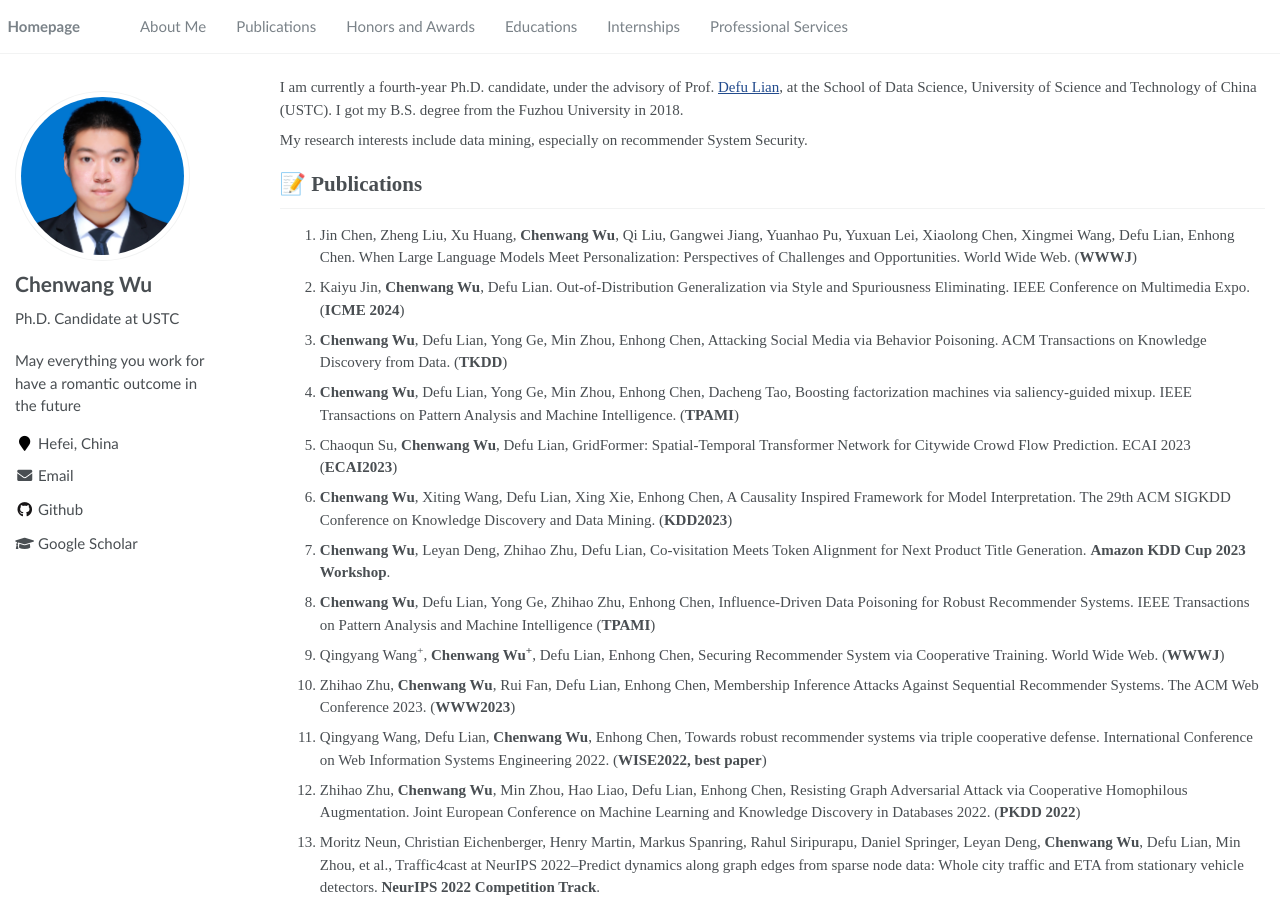
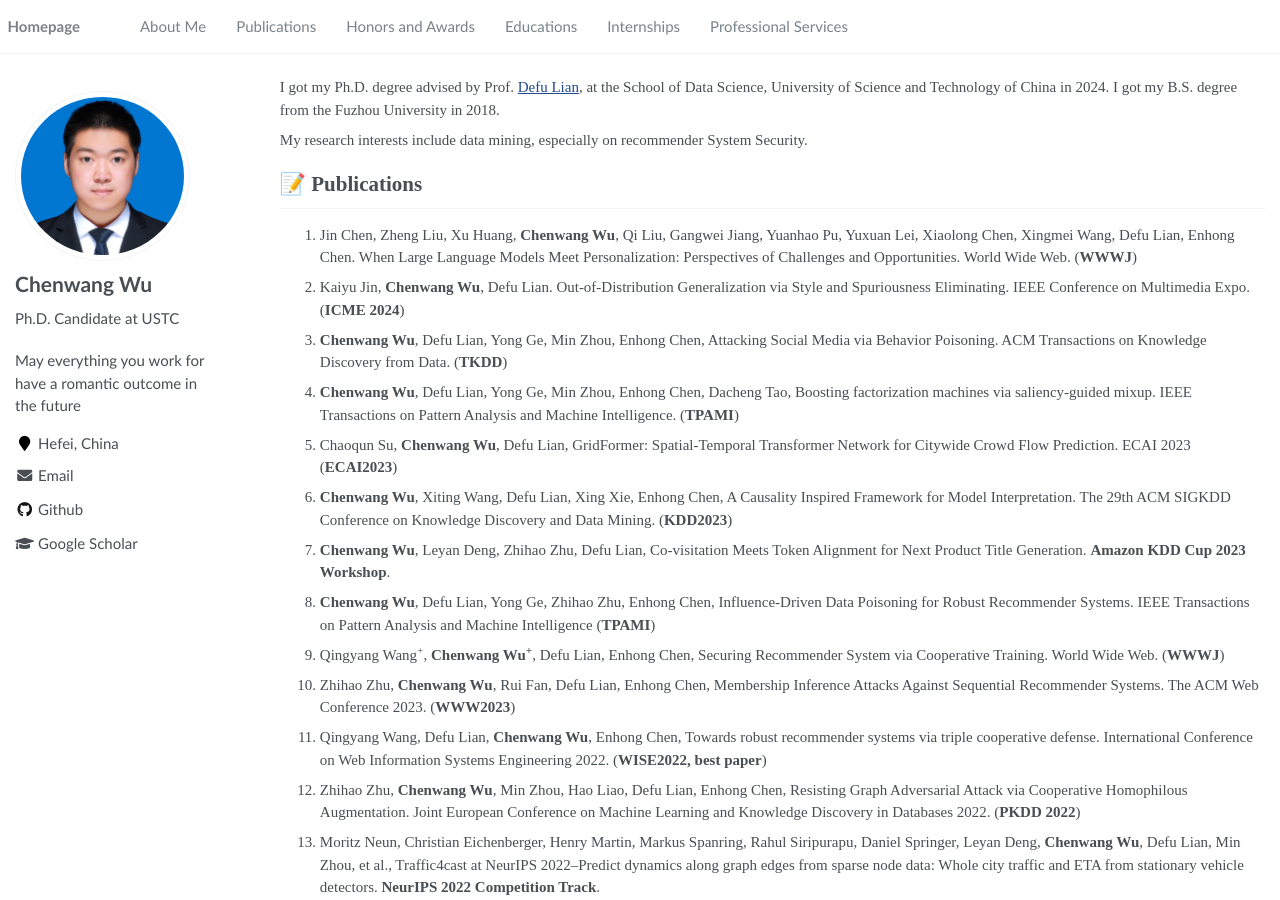
Before and after one commit to Daftstone/Daftstone.github.io, a Jekyll site: the page built from _pages/about.md, in a window 1280 px wide and 900 px high. Built offline with Jekyll 4.4.1, drawn with Linux system fonts in a browser that asks for light colours.

Commit message:
Update about.md

```diff
--- a/_pages/about.md
+++ b/_pages/about.md
@@ -17,7 +17,7 @@ redirect_from:
 
 <span class='anchor' id='about-me'></span>
 
-I am currently a fourth-year Ph.D. candidate, under the advisory of Prof. [Defu Lian](https://faculty.ustc.edu.cn/liandefu), at the School of Data Science, University of Science and Technology of China (USTC). I got my B.S. degree from the Fuzhou University in 2018.
+I got my Ph.D. degree advised by Prof. [Defu Lian](https://faculty.ustc.edu.cn/liandefu), at the School of Data Science, University of Science and Technology of China in 2024. I got my B.S. degree from the Fuzhou University in 2018.
 
 My research interests include data mining, especially on recommender System Security.
 
```
